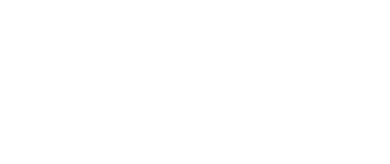
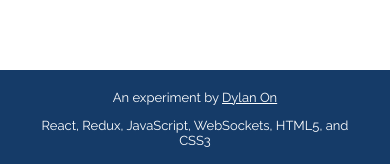
Before and after one commit to dylanon/tpllive, a React (Create React App) app: page / in a window 390 px wide. Shown: the part 921-1085 px from the top of the page. Before the commit the page ends 844 px from the top, so only its background shows below. Built offline with nearby package versions, Linux system fonts and the light colour scheme; no server answers.

Commit message:
Add Footer

```diff
--- a/src/components/App.css
+++ b/src/components/App.css
@@ -3,6 +3,7 @@
   margin: 0 auto;
   /* Pad the sides of the main content */
   padding: 0 3.2rem;
+  min-height: 100vh;
 }
 
 .main__flex-container {
--- a/src/components/App.js
+++ b/src/components/App.js
@@ -7,6 +7,7 @@ import About from './About';
 import BrowserStats from './BrowserStats';
 // import SearchStats from './SearchStats';
 import Searches from './Searches';
+import Footer from './Footer';
 
 class App extends Component {
   render() {
@@ -21,6 +22,7 @@ class App extends Component {
             <Searches />
           </div>
         </main>
+        <Footer />
       </div>
     );
   }
--- /dev/null
+++ b/src/components/Footer.css
@@ -0,0 +1,26 @@
+.footer {
+    display: flex;
+    flex-flow: row wrap;
+    justify-content: space-between;
+    margin-top: 4.8rem;
+    padding: 0.5em 3.2rem;
+    background: #153b68;
+    color: white;
+    text-align: center;
+    font-size: 1.3rem;
+}
+
+.footer a {
+    color: white;
+}
+
+@media (max-width: 620px) {
+    .footer {
+        flex-direction: column;
+        text-align: center;
+    }
+
+    .footer__technologies {
+        margin-top: 0;
+    }
+}
--- /dev/null
+++ b/src/components/Footer.js
@@ -0,0 +1,13 @@
+import React from 'react';
+import './Footer.css';
+
+const Footer = props => {
+    return (
+        <footer className="footer">
+            <p className="footer__author">An experiment by <a href="https://dylanon.com">Dylan On</a></p>
+            <p className="footer__technologies">React, Redux, JavaScript, WebSockets, HTML5, and CSS3</p>
+        </footer>
+    )
+}
+
+export default Footer;
```
